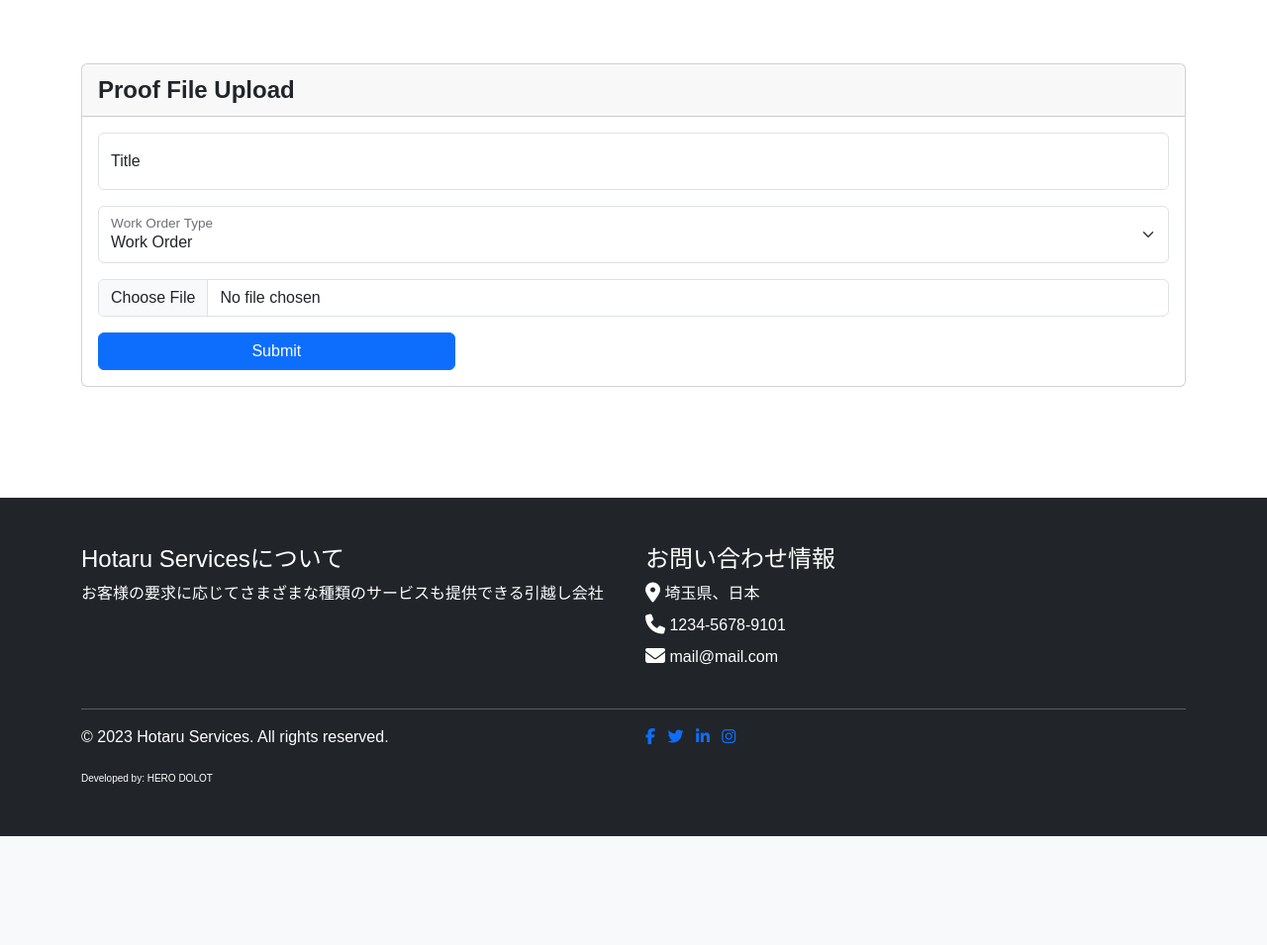
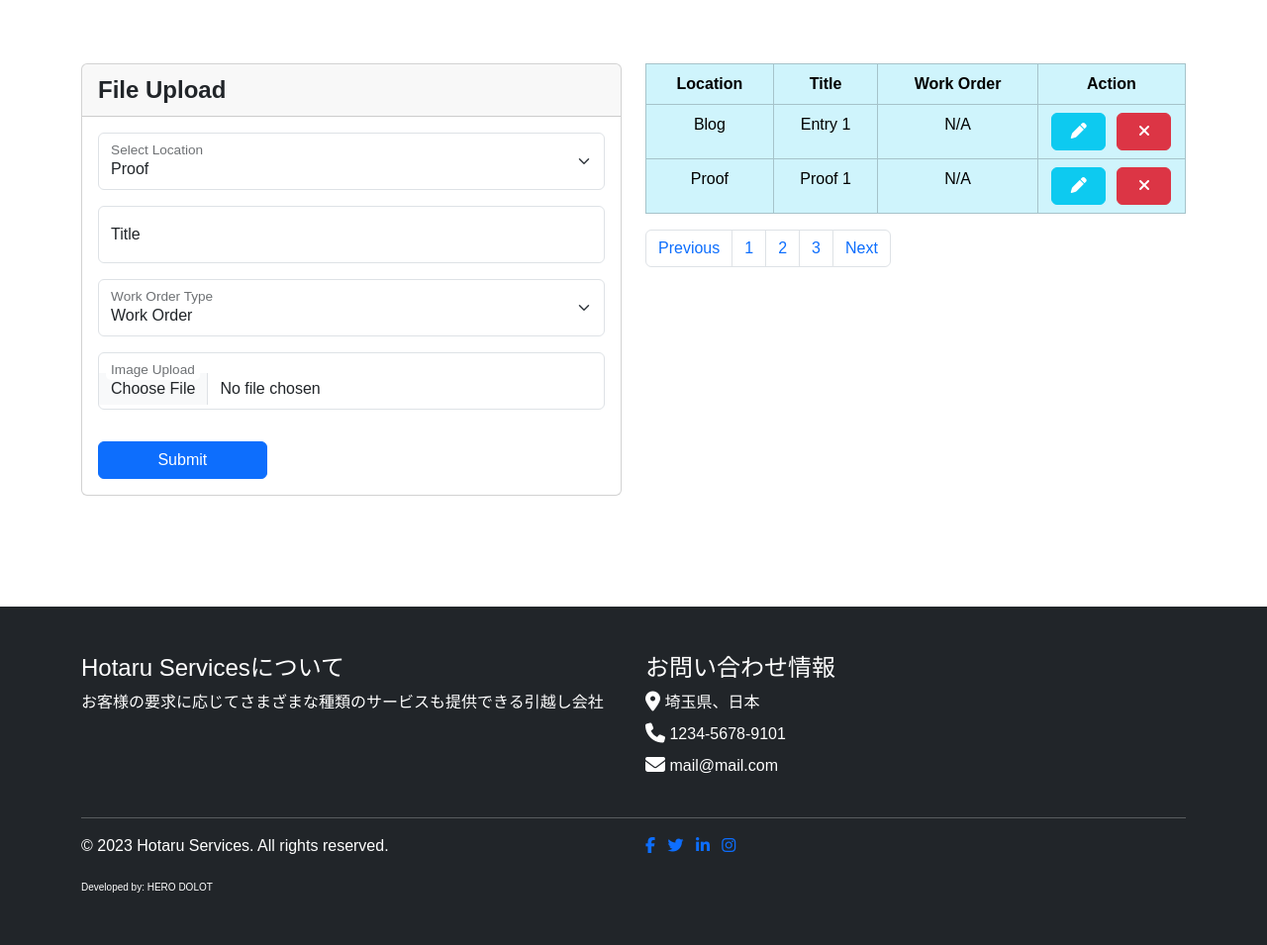
Before and after one commit to HeroDolot/hotaru, a PHP site: page /admin/fileupload.php in a window 1280 px wide. Shown: the part 158-1113 px from the top of the page at 99% size. Before the commit the page ends 1003 px from the top, so only its background shows below. Run offline with PHP 8.4, Linux system fonts and the light colour scheme; style sheets or scripts are compiled from the project's sources; some libraries are stand-ins or nearby versions.

Commit message:
=File Upload

```diff
--- a/admin/fileupload.php
+++ b/admin/fileupload.php
@@ -14,26 +14,93 @@ include './components/navbar.php';
 </div>
 
 <div class="container">
+    <div class="row">
+        <div class="col-md-6">
             <div class="card">
-        <div class="card-header fw-bolder fs-4">Proof File Upload</div>
+                <div class="card-header fw-bolder fs-4">File Upload</div>
                 <div class="card-body">
                     <form action="">
+                        <div class="form-floating mb-3">
+                            <select class="form-select" id="floatingSelect" aria-label="Floating label select example">
+                                <option selected>Proof</option>
+                                <option value="1">Blog</option>
+                            </select>
+                            <label for="floatingSelect">Select Location</label>
+                        </div>
                         <div class="mb-3 form-floating">
-                    <input type="text" class="form-control" id="fileUploadTitle" placeholder="fileUploadTitle">
+                            <input type="text" class="form-control" id="fileUploadTitle" placeholder="fileUploadTitle" required>
                             <label for="fileUploadTitle">Title</label>
                         </div>
-                <div class="form-floating mb-3">
-                    <select class="form-select" id="floatingSelect" aria-label="Floating label select example">
-                        <option selected>Work Order</option>
+                        <div class="form-floating mb-3" id="workOrderContainer">
+                            <select class="form-select" id="workOrderSelect" aria-label="Floating label select example" required>
+                                <option selected disabled>Work Order</option>
                                 <option value="1">Relocation</option>
                                 <option value="2">Cleaning</option>
                                 <option value="3">Stuff Throwing</option>
                             </select>
-                    <label for="floatingSelect">Work Order Type</label>
+                            <label for="workOrderSelect">Work Order Type</label>
                         </div>
-                <input type="file" name="fileUploadImage" id="" class="form-control">
+                        <div id="fileUploadDescriptionContainer"></div>
+                        <div class="form-floating mb-3">
+                            <!-- Image input for manual uploading -->
+                            <input type="file" class="form-control" name="fileUploadImage" id="fileUploadImage" required>
+                            <label for="fileUploadImage">Image Upload</label>
+                        </div>
                         <button type="submit" class="btn btn-primary mt-3 col-md-4 col-5">Submit</button>
                     </form>
+                </div>
+            </div>
+        </div>
+        <div class="col-md-6">
+            <table class="table table-bordered table-hover table-info text-center">
+                <thead>
+                    <th>Location</th>
+                    <th>Title</th>
+                    <th>Work Order</th>
+                    <th>Action</th>
+                </thead>
+                <tbody>
+                    <tr>
+                        <td>Blog</td>
+                        <td>Entry 1</td>
+                        <td>N/A</td>
+                        <td>
+                            <div class="wrapper d-md-flex justify-content-around d-sm-none">
+                                <button type="submit" class="btn btn-info text-white col-5 col-md-5">
+                                    <i class="fa-solid fa-pen"></i>
+                                </button>
+                                <button type="submit" class="btn btn-danger col-5 col-md-5">
+                                    <i class="fa-solid fa-xmark"></i>
+                                </button>
+                            </div>
+                        </td>
+                    </tr>
+                    <tr>
+                        <td>Proof</td>
+                        <td>Proof 1</td>
+                        <td>N/A</td>
+                        <td>
+                            <div class="wrapper d-md-flex justify-content-around d-sm-none">
+                                <button type="submit" class="btn btn-info text-white col-5 col-md-5">
+                                    <i class="fa-solid fa-pen"></i>
+                                </button>
+                                <button type="submit" class="btn btn-danger col-5 col-md-5">
+                                    <i class="fa-solid fa-xmark"></i>
+                                </button>
+                            </div>
+                        </td>
+                    </tr>
+                </tbody>
+            </table>
+            <nav aria-label="Page navigation example">
+                <ul class="pagination">
+                    <li class="page-item"><a class="page-link" href="#">Previous</a></li>
+                    <li class="page-item"><a class="page-link" href="#">1</a></li>
+                    <li class="page-item"><a class="page-link" href="#">2</a></li>
+                    <li class="page-item"><a class="page-link" href="#">3</a></li>
+                    <li class="page-item"><a class="page-link" href="#">Next</a></li>
+                </ul>
+            </nav>
         </div>
     </div>
 </div>
@@ -41,3 +108,35 @@ include './components/navbar.php';
 <?php
 include './includes/footer.php';
 ?>
+
+<script>
+    document.addEventListener('DOMContentLoaded', function() {
+        var select = document.getElementById('floatingSelect');
+        var titleInput = document.getElementById('fileUploadTitle');
+        var workOrderContainer = document.getElementById('workOrderContainer');
+        var form = document.querySelector('form');
+
+        var descriptionInput = document.createElement('div');
+        descriptionInput.innerHTML = '<div class="mb-3 form-floating">' +
+            '<textarea rows="3" class="form-control" id="fileUploadDescription" placeholder="Description" required></textarea>' +
+            '<label for="fileUploadDescription">Description</label>' +
+            '</div>';
+
+        select.addEventListener('change', function() {
+            var descriptionContainer = document.getElementById('fileUploadDescriptionContainer');
+
+            // Remove existing elements
+            while (descriptionContainer.firstChild) {
+                descriptionContainer.removeChild(descriptionContainer.firstChild);
+            }
+
+            if (select.value === '1') { // "Blog" selected
+                // Show additional fields
+                descriptionContainer.appendChild(descriptionInput.cloneNode(true));
+                workOrderContainer.style.display = 'none'; // Hide the "Work Order Type" field
+            } else {
+                workOrderContainer.style.display = 'block'; // Show the "Work Order Type" field for other options
+            }
+        });
+    });
+</script>
```
Lines whose indentation alone changed are shown as unchanged.
